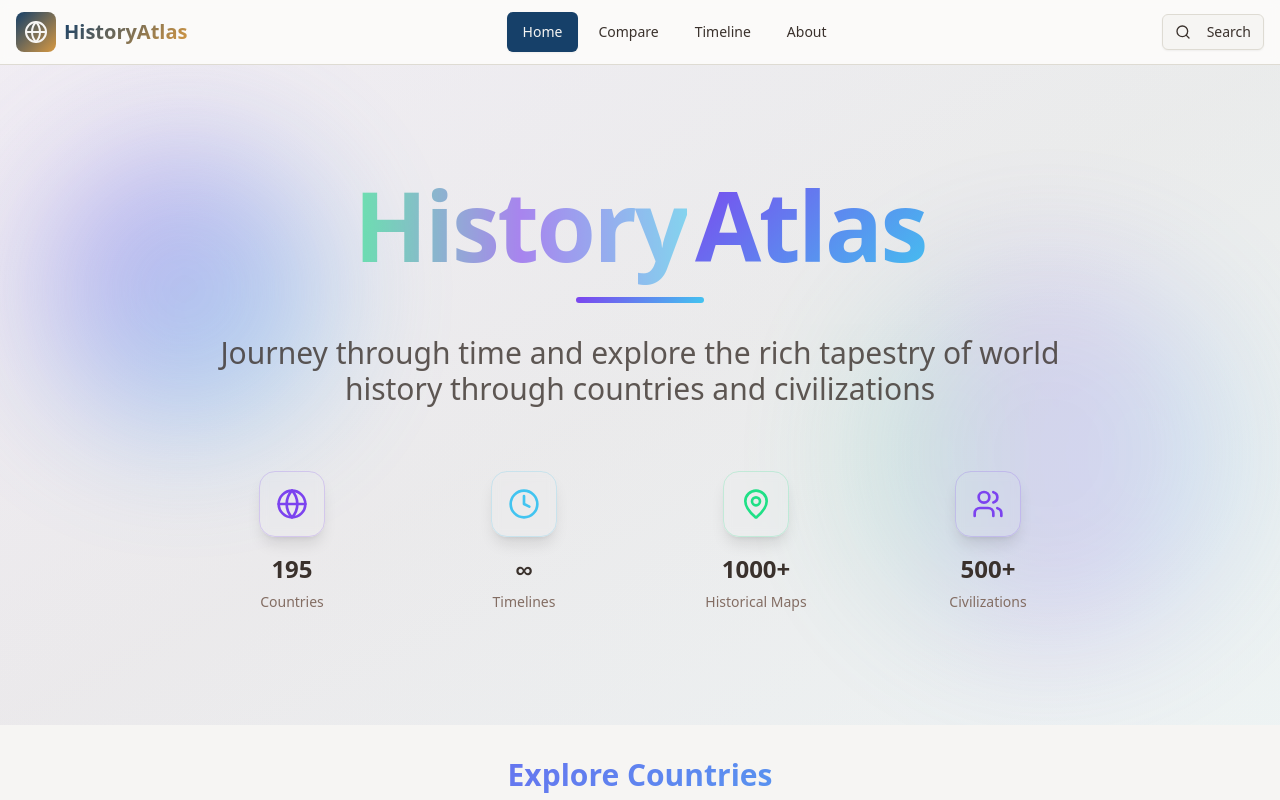
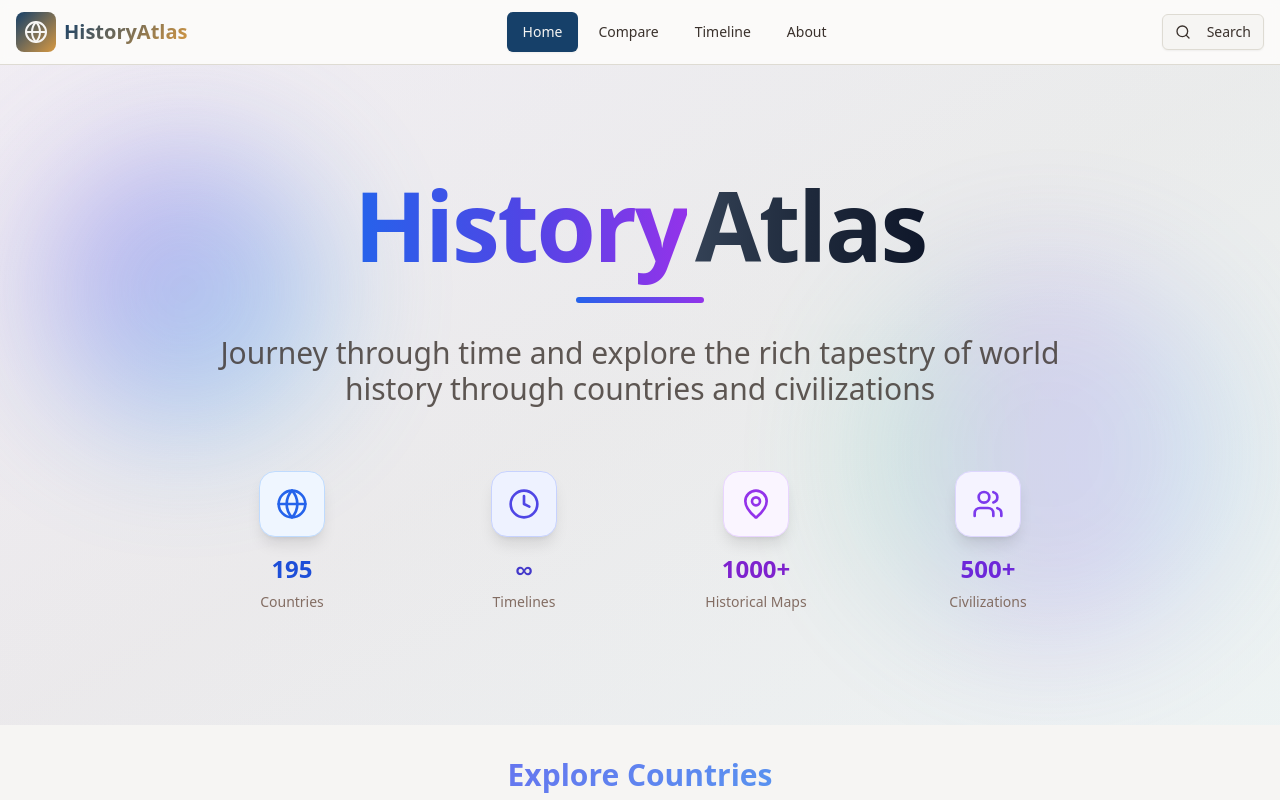
Before and after one commit to Vinayak-Bansal/historyatlas-country-grid, a React (Vite) app: page / in a window 1280 px wide. Shown: the top 800 px of the page. Built offline with nearby package versions, Linux system fonts and the light colour scheme.

Commit message:
Fix: Update hero colors and stats
The hero section's color scheme has been updated for a more modern and sleek design. Additionally, the statistics displayed on the homepage (e.g., "195 countries") have been updated to match the new color palette.

```diff
--- a/src/pages/Index.tsx
+++ b/src/pages/Index.tsx
@@ -18,10 +18,10 @@ const Index = () => {
           <div className="mb-12 md:mb-16">
             <div className="mb-6">
               <h1 className="text-5xl md:text-7xl lg:text-8xl font-bold mb-6 tracking-tight">
-                <span className="bg-gradient-sleek bg-clip-text text-transparent animate-pulse">History</span>
-                <span className="bg-gradient-modern bg-clip-text text-transparent ml-2">Atlas</span>
+                <span className="bg-gradient-to-r from-blue-600 via-indigo-600 to-purple-600 bg-clip-text text-transparent">History</span>
+                <span className="bg-gradient-to-r from-slate-700 via-slate-800 to-slate-900 bg-clip-text text-transparent ml-2">Atlas</span>
               </h1>
-              <div className="w-32 h-1.5 bg-gradient-modern mx-auto mb-8 rounded-full shadow-lg" />
+              <div className="w-32 h-1.5 bg-gradient-to-r from-blue-600 to-purple-600 mx-auto mb-8 rounded-full shadow-lg" />
             </div>
             <p className="text-xl md:text-2xl lg:text-3xl text-foreground/80 max-w-4xl mx-auto leading-relaxed font-light">
               Journey through time and explore the rich tapestry of world history through countries and civilizations
@@ -31,38 +31,38 @@ const Index = () => {
           {/* Feature Icons */}
           <div className="grid grid-cols-2 md:grid-cols-4 gap-8 max-w-4xl mx-auto">
             <div className="group flex flex-col items-center space-y-4 transition-all duration-300 hover:scale-105">
-              <div className="p-4 rounded-2xl bg-gradient-modern/10 backdrop-blur-sm border border-modern-purple/20 group-hover:bg-gradient-modern/20 transition-all duration-300 shadow-lg group-hover:shadow-xl">
-                <Globe className="h-8 w-8 text-modern-purple" />
+              <div className="p-4 rounded-2xl bg-blue-50 dark:bg-blue-950/50 backdrop-blur-sm border border-blue-200 dark:border-blue-800 group-hover:bg-blue-100 dark:group-hover:bg-blue-900/50 transition-all duration-300 shadow-lg group-hover:shadow-xl">
+                <Globe className="h-8 w-8 text-blue-600 dark:text-blue-400" />
               </div>
               <div className="text-center">
-                <div className="text-2xl font-bold text-foreground mb-1">195</div>
+                <div className="text-2xl font-bold text-blue-700 dark:text-blue-300 mb-1">195</div>
                 <span className="text-sm text-muted-foreground font-medium">Countries</span>
               </div>
             </div>
             <div className="group flex flex-col items-center space-y-4 transition-all duration-300 hover:scale-105">
-              <div className="p-4 rounded-2xl bg-gradient-modern/10 backdrop-blur-sm border border-modern-cyan/20 group-hover:bg-gradient-modern/20 transition-all duration-300 shadow-lg group-hover:shadow-xl">
-                <Clock className="h-8 w-8 text-modern-cyan" />
+              <div className="p-4 rounded-2xl bg-indigo-50 dark:bg-indigo-950/50 backdrop-blur-sm border border-indigo-200 dark:border-indigo-800 group-hover:bg-indigo-100 dark:group-hover:bg-indigo-900/50 transition-all duration-300 shadow-lg group-hover:shadow-xl">
+                <Clock className="h-8 w-8 text-indigo-600 dark:text-indigo-400" />
               </div>
               <div className="text-center">
-                <div className="text-2xl font-bold text-foreground mb-1">∞</div>
+                <div className="text-2xl font-bold text-indigo-700 dark:text-indigo-300 mb-1">∞</div>
                 <span className="text-sm text-muted-foreground font-medium">Timelines</span>
               </div>
             </div>
             <div className="group flex flex-col items-center space-y-4 transition-all duration-300 hover:scale-105">
-              <div className="p-4 rounded-2xl bg-gradient-modern/10 backdrop-blur-sm border border-modern-emerald/20 group-hover:bg-gradient-modern/20 transition-all duration-300 shadow-lg group-hover:shadow-xl">
-                <MapPin className="h-8 w-8 text-modern-emerald" />
+              <div className="p-4 rounded-2xl bg-purple-50 dark:bg-purple-950/50 backdrop-blur-sm border border-purple-200 dark:border-purple-800 group-hover:bg-purple-100 dark:group-hover:bg-purple-900/50 transition-all duration-300 shadow-lg group-hover:shadow-xl">
+                <MapPin className="h-8 w-8 text-purple-600 dark:text-purple-400" />
               </div>
               <div className="text-center">
-                <div className="text-2xl font-bold text-foreground mb-1">1000+</div>
+                <div className="text-2xl font-bold text-purple-700 dark:text-purple-300 mb-1">1000+</div>
                 <span className="text-sm text-muted-foreground font-medium">Historical Maps</span>
               </div>
             </div>
             <div className="group flex flex-col items-center space-y-4 transition-all duration-300 hover:scale-105">
-              <div className="p-4 rounded-2xl bg-gradient-modern/10 backdrop-blur-sm border border-modern-purple/20 group-hover:bg-gradient-modern/20 transition-all duration-300 shadow-lg group-hover:shadow-xl">
-                <Users className="h-8 w-8 text-modern-purple" />
+              <div className="p-4 rounded-2xl bg-violet-50 dark:bg-violet-950/50 backdrop-blur-sm border border-violet-200 dark:border-violet-800 group-hover:bg-violet-100 dark:group-hover:bg-violet-900/50 transition-all duration-300 shadow-lg group-hover:shadow-xl">
+                <Users className="h-8 w-8 text-violet-600 dark:text-violet-400" />
               </div>
               <div className="text-center">
-                <div className="text-2xl font-bold text-foreground mb-1">500+</div>
+                <div className="text-2xl font-bold text-violet-700 dark:text-violet-300 mb-1">500+</div>
                 <span className="text-sm text-muted-foreground font-medium">Civilizations</span>
               </div>
             </div>
```
